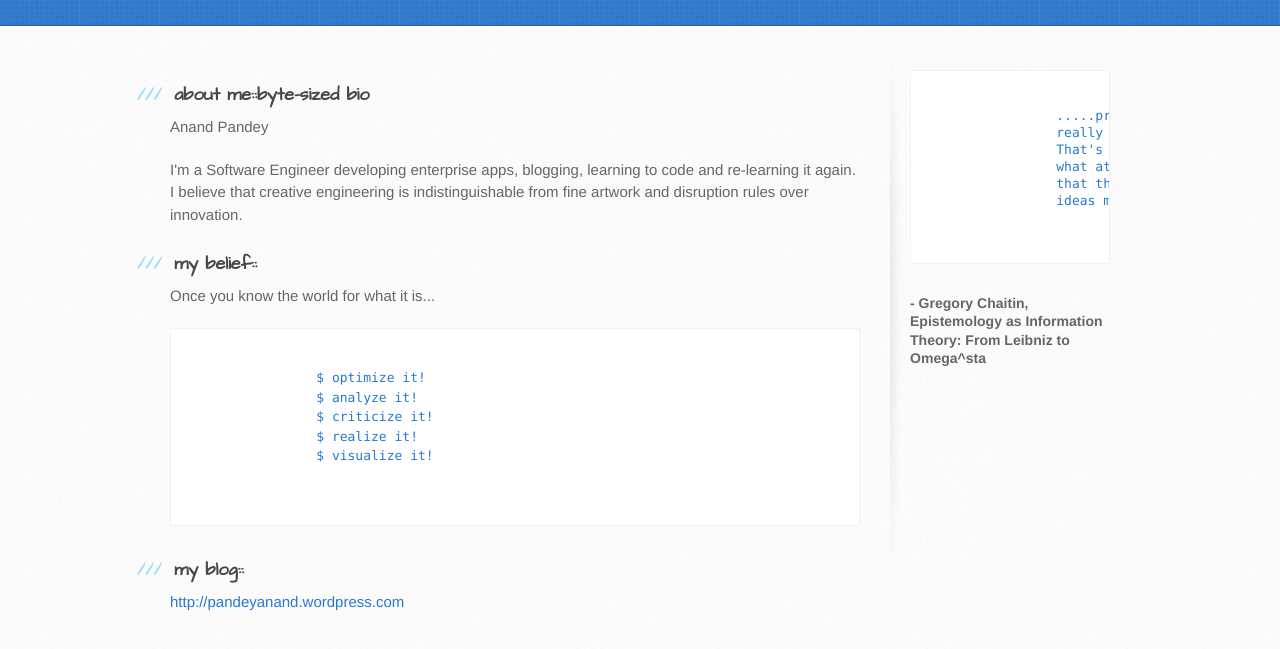
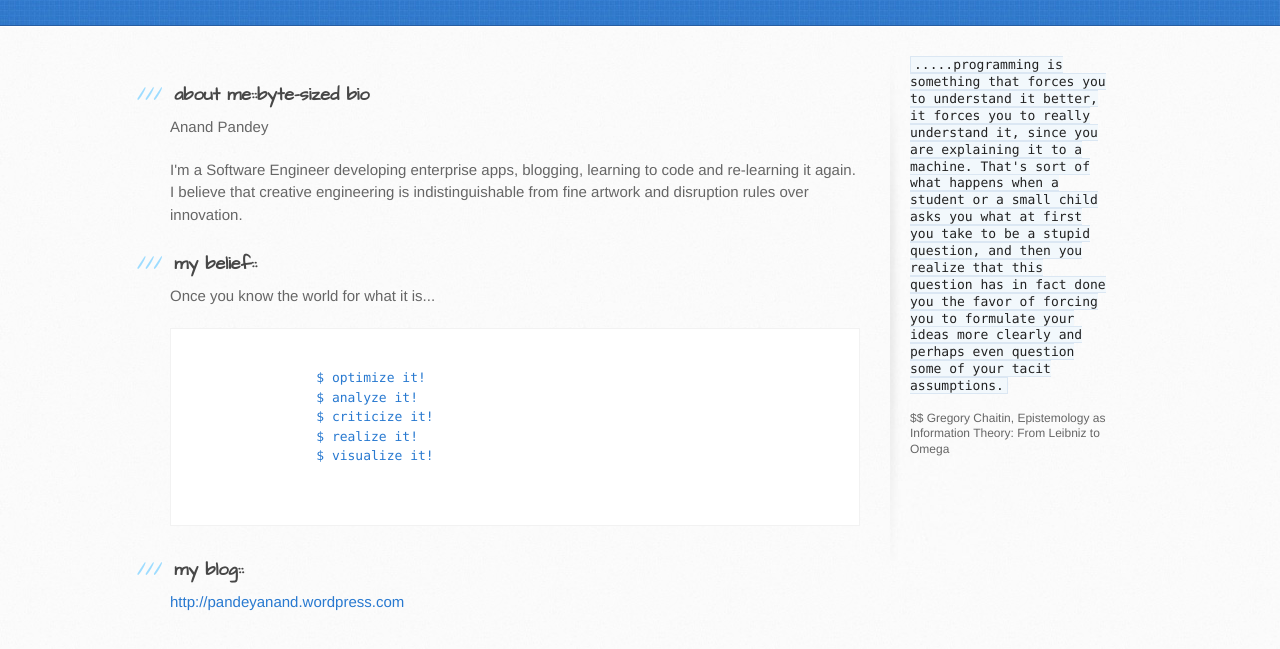
Before and after one commit to anandpandey/anandpandey.github.io, a plain HTML site: page index.html in a window 1280 px wide. Shown: the part 175-824 px from the top of the page. Drawn offline with Linux system fonts and the light colour scheme.

Commit message:
Made some formatting changes.

```diff
--- a/index.html
+++ b/index.html
@@ -62,7 +62,6 @@
         </section>
 
         <aside id="sidebar">
-            <pre>
             <code>
                 .....programming is something that forces you to understand it better, it forces you to
                 really understand it, since you are explaining it to a machine.
@@ -71,10 +70,11 @@
                 that this question has in fact done you the favor of forcing you to formulate your
                 ideas more clearly and perhaps even question some of your tacit assumptions.
             </code>
-                </pre>
-            <h3>
-                - Gregory Chaitin, Epistemology as Information Theory: From Leibniz to Omega^sta
-            </h3>
+            <br/>
+            <br/>
+            <p>
+                $$ Gregory Chaitin, Epistemology as Information Theory: From Leibniz to Omega
+            </p>
         </aside>
     </div>
 </div>
```
